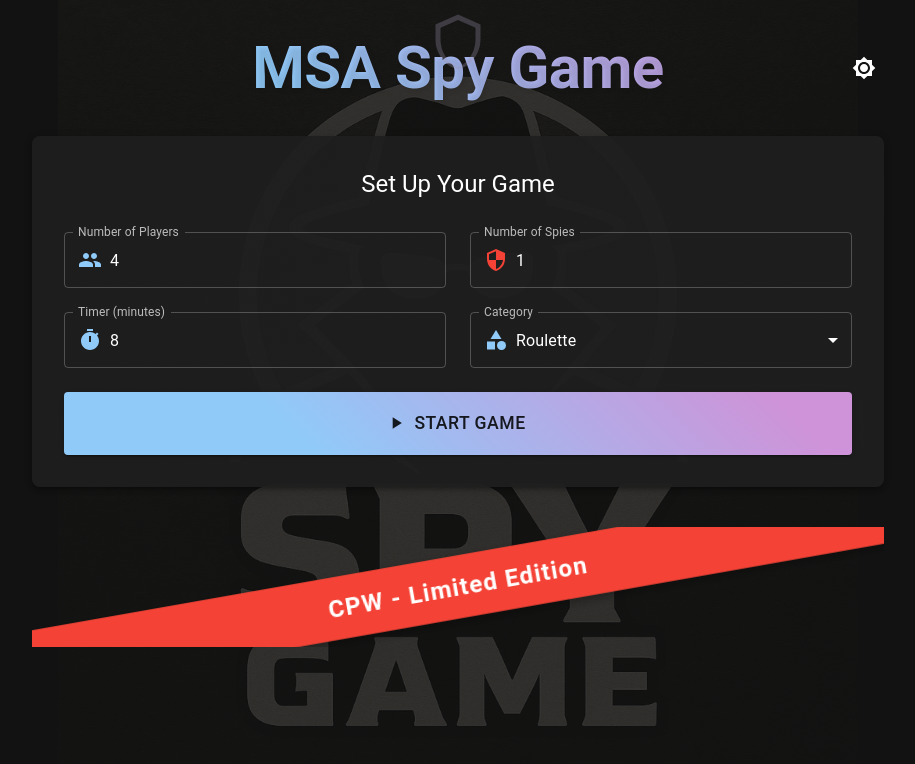
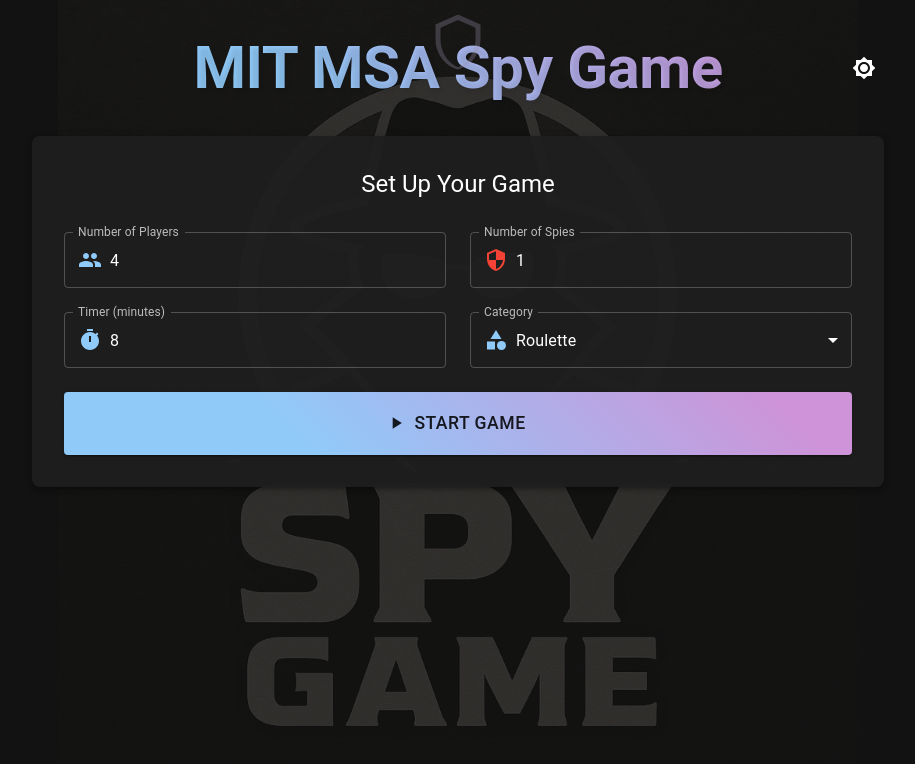
Before and after one commit to anaschen29/spy, a React (Vite) app: page / in a window 1280 px wide. Shown: the top 764 px of the page, without its empty margins (182-1097 px from the left). Built offline with nearby package versions, Linux system fonts and the light colour scheme.

Commit message:
Update MIT MSA branding and remove CPW banner

```diff
--- a/index.html
+++ b/index.html
@@ -4,7 +4,7 @@
     <meta charset="UTF-8" />
     <link rel="icon" type="image/svg+xml" href="/spy.svg" />
     <meta name="viewport" content="width=device-width, initial-scale=1.0" />
-    <title>Spy Game</title>
+    <title>MIT MSA Spy Game</title>
   </head>
   <body>
     <div id="root"></div>
--- a/public/index.html
+++ b/public/index.html
@@ -10,15 +10,15 @@
     />
     <!-- Open Graph / Facebook -->
     <meta property="og:type" content="website" />
-    <meta property="og:title" content="MSA Spy Game" />
+    <meta property="og:title" content="MIT MSA Spy Game" />
     <meta property="og:description" content="A thrilling party game where players try to identify the spy among them" />
     <meta property="og:image" content="https://raw.githubusercontent.com/anaschen29/spy/main/public/spy-game-og.png" />
     <!-- Twitter -->
     <meta property="twitter:card" content="summary_large_image" />
-    <meta property="twitter:title" content="MSA Spy Game" />
+    <meta property="twitter:title" content="MIT MSA Spy Game" />
     <meta property="twitter:description" content="A thrilling party game where players try to identify the spy among them" />
     <meta property="twitter:image" content="https://raw.githubusercontent.com/anaschen29/spy/main/public/spy-game-og.png" />
-    <title>Spy Game</title>
+    <title>MIT MSA Spy Game</title>
     <link
       rel="stylesheet"
       href="https://fonts.googleapis.com/css?family=Roboto:300,400,500,700&display=swap"
--- a/src/App.tsx
+++ b/src/App.tsx
@@ -457,7 +457,7 @@
               }
             }}
           >
-            MSA Spy Game
+            MIT MSA Spy Game
           </Typography>
           <Box sx={{ display: 'flex', gap: 1, position: 'absolute', right: '24px' }}>
             {isRevealPhase && (
@@ -919,41 +919,6 @@
           </Box>
         )}
 
-        {/* CPW Banner - Diagonal */}
-        <Box
-          sx={{
-            position: 'relative',
-            width: '100%',
-            height: '120px',
-            mt: 5,
-            mb: 3,
-            overflow: 'hidden'
-          }}
-        >
-          <Box
-            sx={{
-              position: 'absolute',
-              width: '150%',
-              backgroundColor: 'error.main',
-              color: 'white',
-              padding: '15px 0',
-              top: '50%',
-              left: '50%',
-              transform: 'translate(-50%, -50%) rotate(-10deg)',
-              boxShadow: '0 4px 10px rgba(0,0,0,0.3)',
-              textAlign: 'center',
-              animation: `${keyframes`
-                0% { transform: translate(-50%, -50%) rotate(-10deg) scale(1); }
-                50% { transform: translate(-50%, -50%) rotate(-10deg) scale(1.02); }
-                100% { transform: translate(-50%, -50%) rotate(-10deg) scale(1); }
-              `} 2s infinite ease-in-out`
-            }}
-          >
-            <Typography variant="h5" sx={{ fontWeight: 'bold', letterSpacing: '0.05em' }}>
-              CPW - Limited Edition
-            </Typography>
-          </Box>
-        </Box>
       </Container>
     </Box>
   );
```
